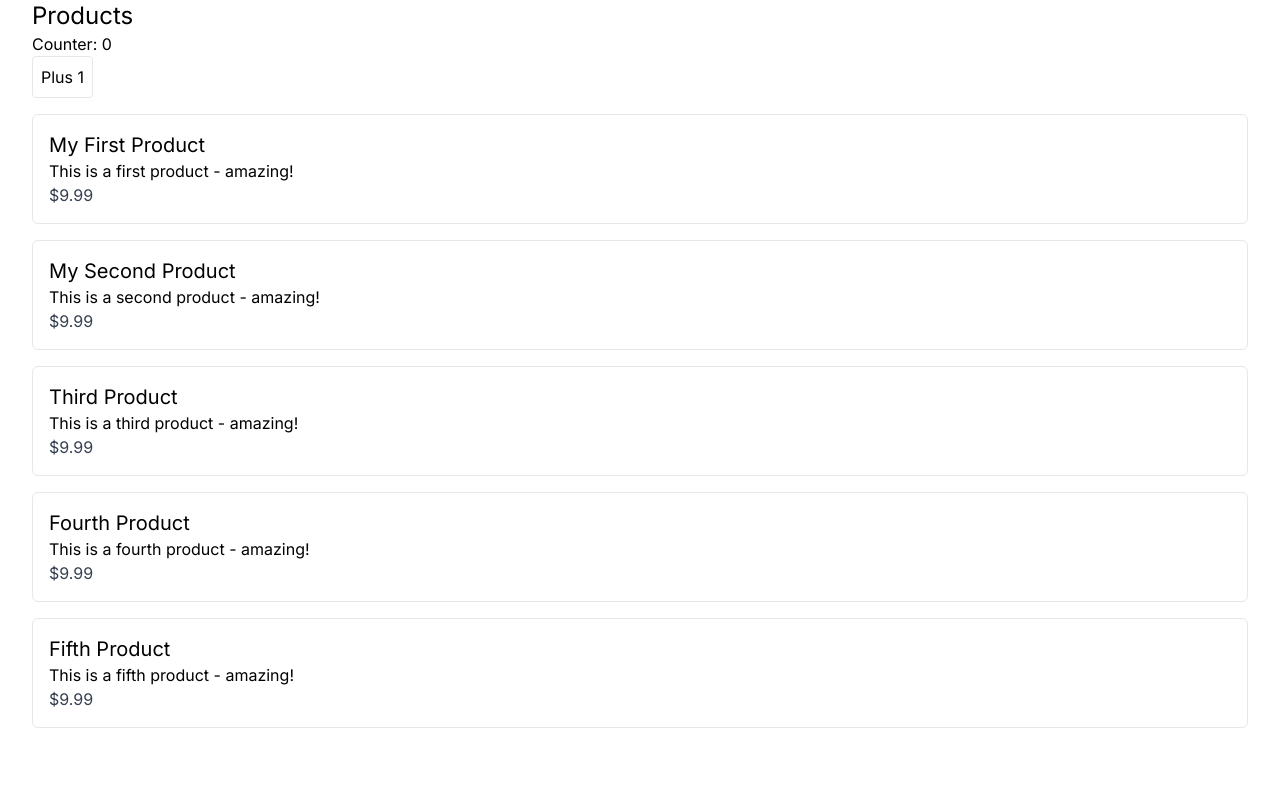
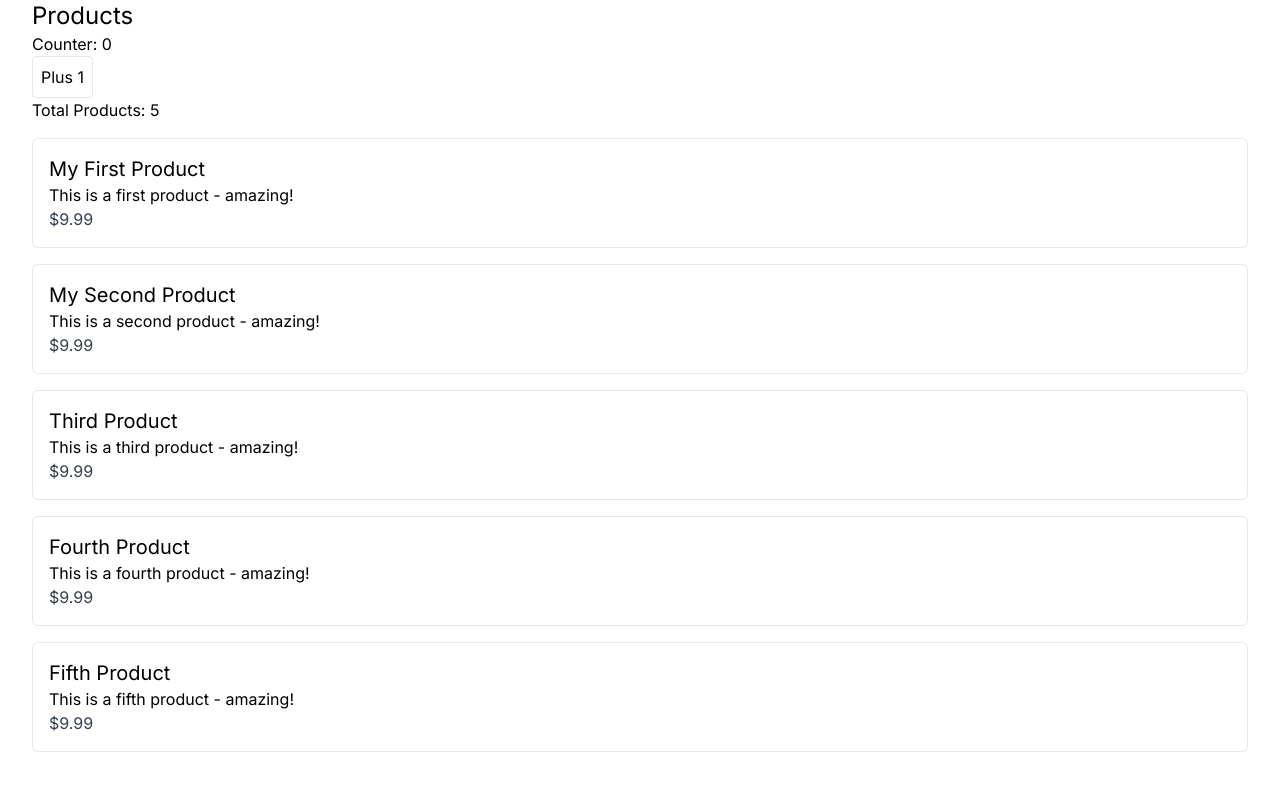
Before and after one commit to yovany-lg/client-vs-server, a Next.js app: page /products in a window 1280 px wide. Shown: the top 790 px of the page. Built offline with nearby package versions, Linux system fonts and the light colour scheme.

Commit message:
accepts server component as JSX prop

```diff
--- a/app/products/page.tsx
+++ b/app/products/page.tsx
@@ -3,10 +3,13 @@ import { getProducts } from "@/lib/products";
 
 export default async function ProductsPage() {
   const products = await getProducts();
+
   return (
     <div className="container">
       <h1 className="text-2xl">Products</h1>
-      <Counter />
+      <Counter>
+        <h2>Total Products: {products.length}</h2>
+      </Counter>
       {products.map(({ description, id, price, title }) => (
         <div key={id} className="border p-4 my-4 rounded-md">
           <h2 className="text-xl">{title}</h2>
--- a/components/Counter.tsx
+++ b/components/Counter.tsx
@@ -1,12 +1,13 @@
 "use client"
 import { useState } from "react";
 
-export function Counter() {
+export function Counter({ children }: { children?: React.ReactNode }) {
     const [count, setCount] = useState(0);
     return (
         <div>
           <h2>Counter: {count}</h2>
           <button className="p-2 border rounded" type="button" onClick={() => setCount(prev => prev + 1)}>Plus 1</button>
+          {children}
         </div>
     )
 }
```
